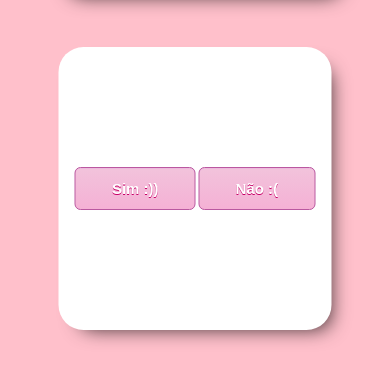
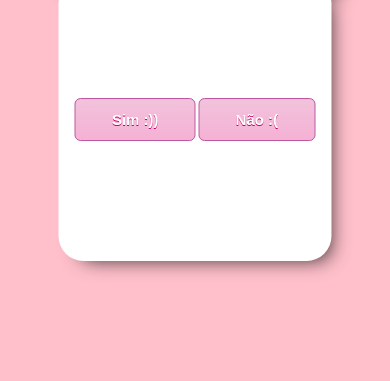
Before and after one commit to joaaoazul/HTML-ALICE, a plain HTML site: page index.html in a window 390 px wide. Shown: the part 303-684 px from the top of the page. Drawn offline with Linux system fonts and the light colour scheme.

Commit message:
resolving resizing issues

```diff
--- a/style.css
+++ b/style.css
@@ -37,7 +37,8 @@ margin: 40px;
       position: absolute;
       left: 50%; /* move the container to the middle of the parent container */
       transform: translateX(-50%); /* adjust the position to center the container */
-      margin-top: 10px;
+      margin-top: 20px;
+      bottom: 280px;
       display: flex;
       align-items: center;
       flex-direction: column;
```
